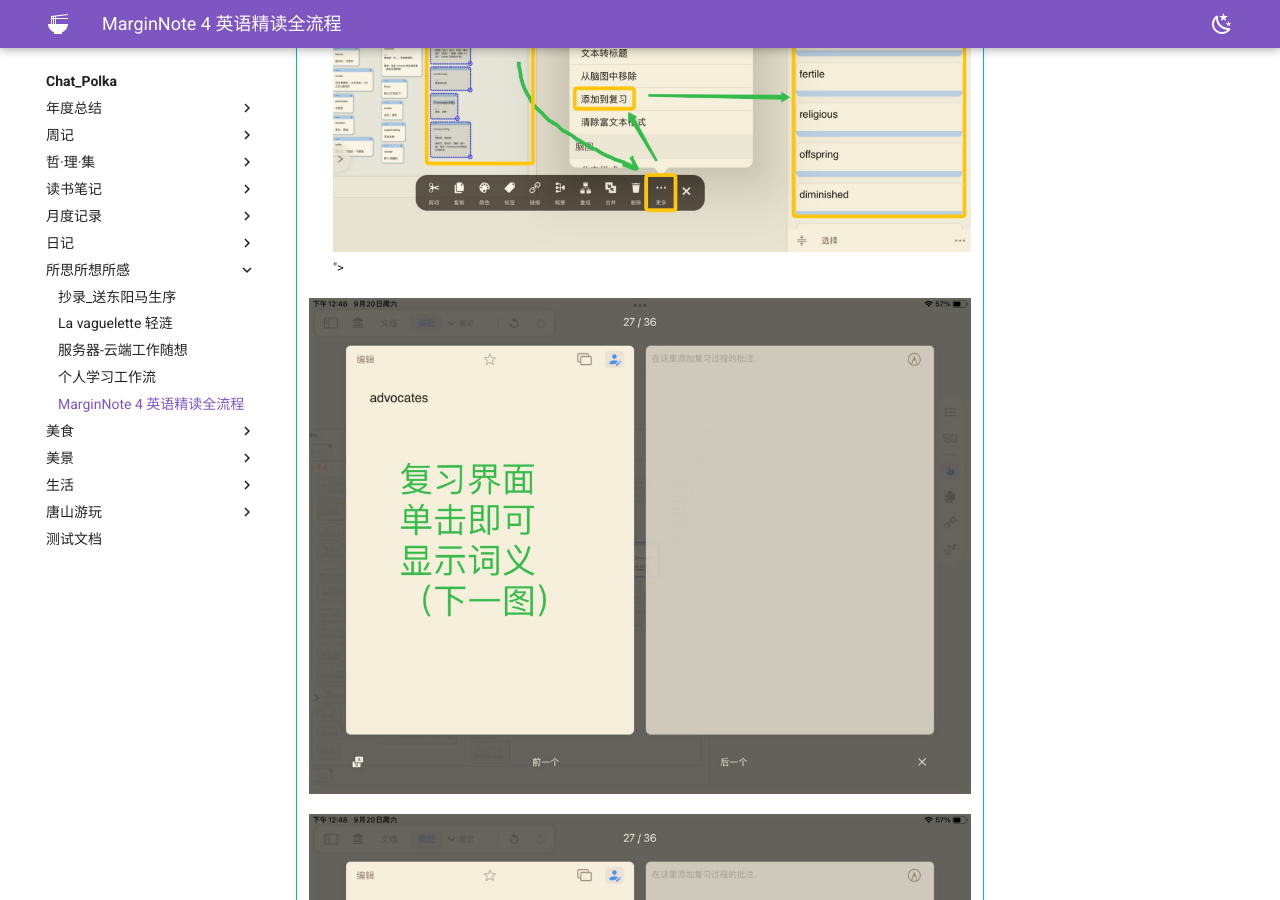
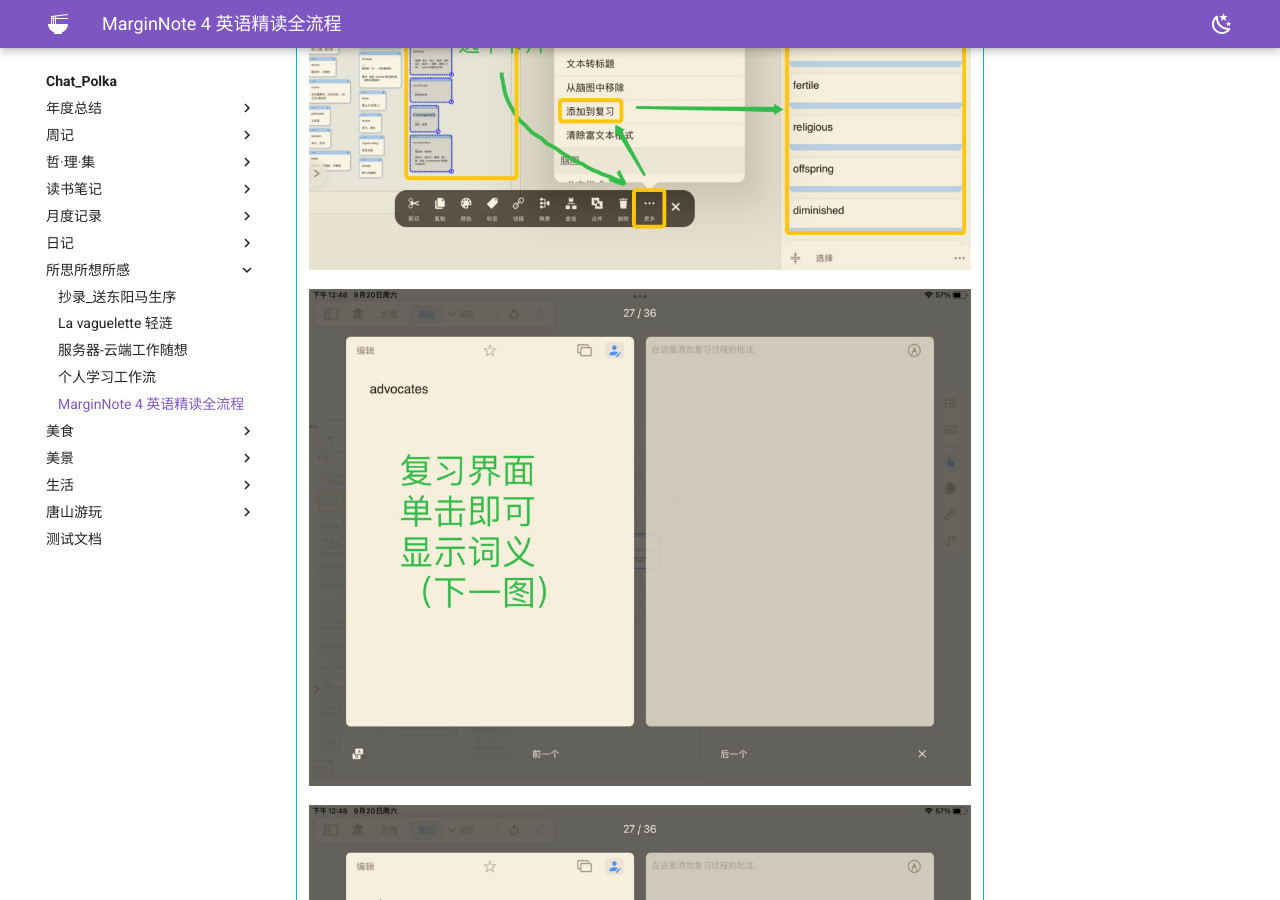
Before and after one commit to Haohahahaha/chat, an MkDocs documentation site: the page built from docs/4-thought/Eng-mn4/Eng-mn4.md, in a window 1280 px wide and 900 px high, scrolled down 6907 px. Built offline with MkDocs 1.6.1 and Material for MkDocs 9.7.7, drawn with Linux system fonts in a browser that asks for light colours.

Commit message:
2025-09-20_14:13:55 update

```diff
--- a/docs/4-thought/Eng-mn4/Eng-mn4.md
+++ b/docs/4-thought/Eng-mn4/Eng-mn4.md
@@ -77,7 +77,7 @@
 
     4. 可建立复习卡组，将单词/词组/语法加入到复习卡组中。并随后开始复习（类似墨墨背单词，多次少量重复记忆）
 
-        <img alt="11" src="https://chat.haohaha.cn/4-thought/Eng-mn4/pic/11.jpg">">
+    <img alt="11" src="https://chat.haohaha.cn/4-thought/Eng-mn4/pic/11.jpg">
 
     <img alt="12" src="https://chat.haohaha.cn/4-thought/Eng-mn4/pic/12.jpg">
 
@@ -86,6 +86,8 @@
     5. pdf正文中可做每段的段落笔记，使用卡片摘录工具，模式为留白，默认为展开模式，即可“随意加长纸张空隙”。
 
     <img alt="14" src="https://chat.haohaha.cn/4-thought/Eng-mn4/pic/14.jpg">
+
+    <img alt="15" src="https://chat.haohaha.cn/4-thought/Eng-mn4/pic/15.jpg">
 
 !!! info "整体流程"
 
```
